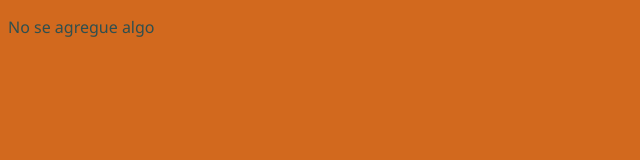
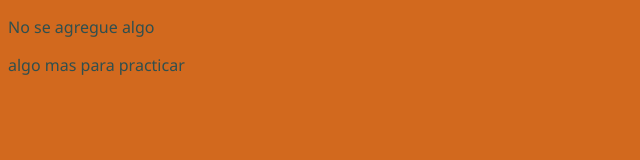
Before and after one commit to lopezu59/cursogit, a plain HTML site: page index.html in a window 1280 px wide. Shown: the whole page, without its empty margins (0-640 px from the left). Drawn offline with Linux system fonts and the light colour scheme.

Commit message:
tercer parrafo agregado

```diff
--- a/index.html
+++ b/index.html
@@ -9,5 +9,10 @@
 </head>
 <body>
     <p>No se agregue algo</p>
+
+
+
+
+    <p>algo mas para practicar</p>
 </body>
 </html>
```
